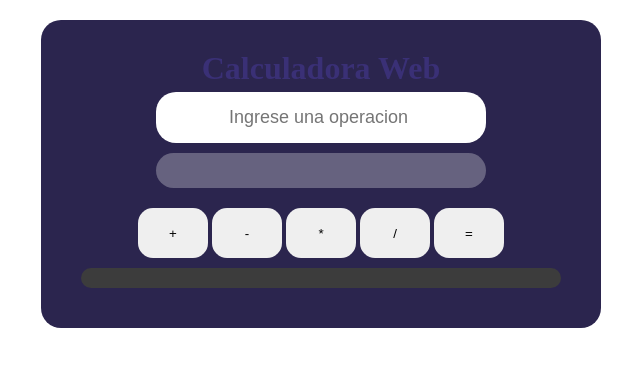
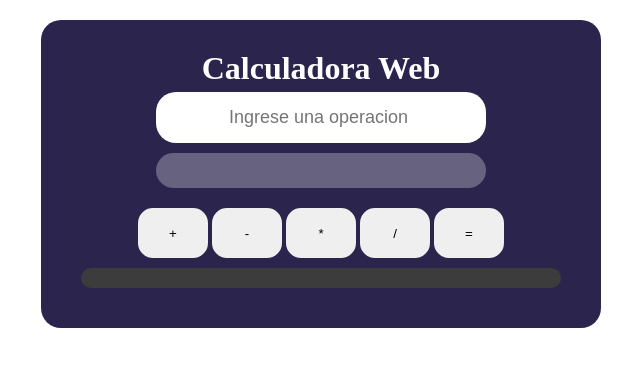
Before and after one commit to YefersonR/2-Calculadora_Web, a plain HTML site: page Index.html in a window 1280 px wide. Shown: the whole page, without its empty margins (319-959 px from the left). Drawn offline with Linux system fonts and the light colour scheme.

Commit message:
upload video

```diff
--- a/Styles.css
+++ b/Styles.css
@@ -23,7 +23,7 @@ input::-webkit-inner-spin-button {
 
 }
 .calculadora h1{
-    color: #3A3076
+    color: #ffffff
 
 }
 .calculadora .inputs{
```
Also changed, not shown: 1 other file.
